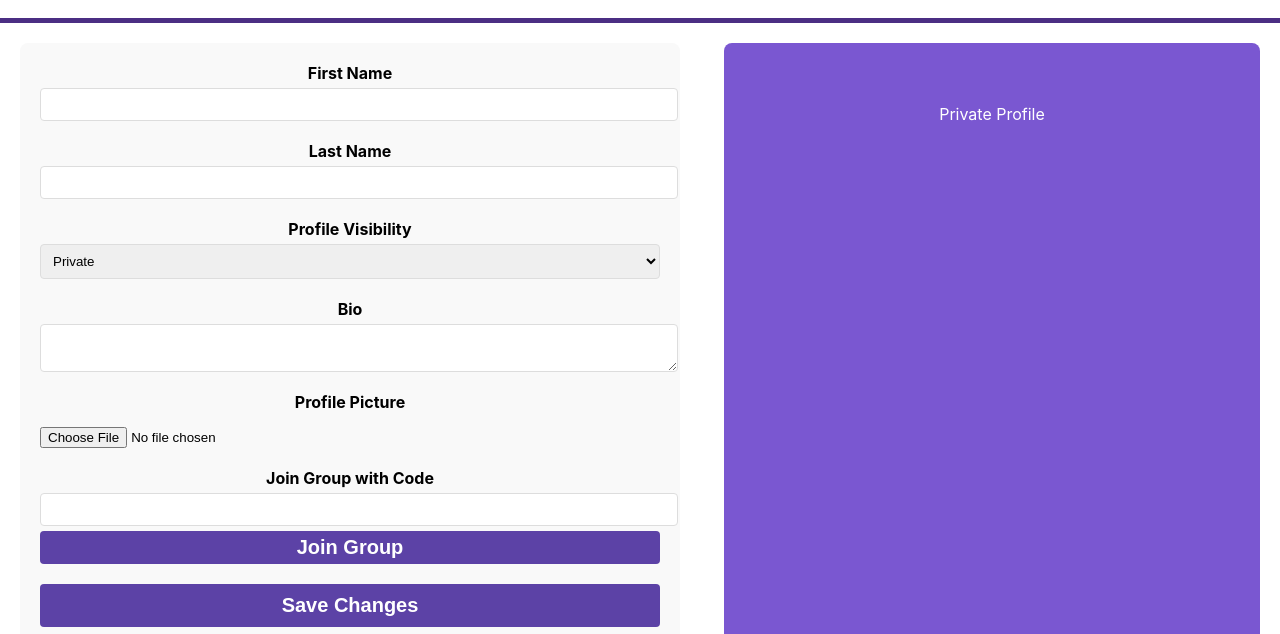
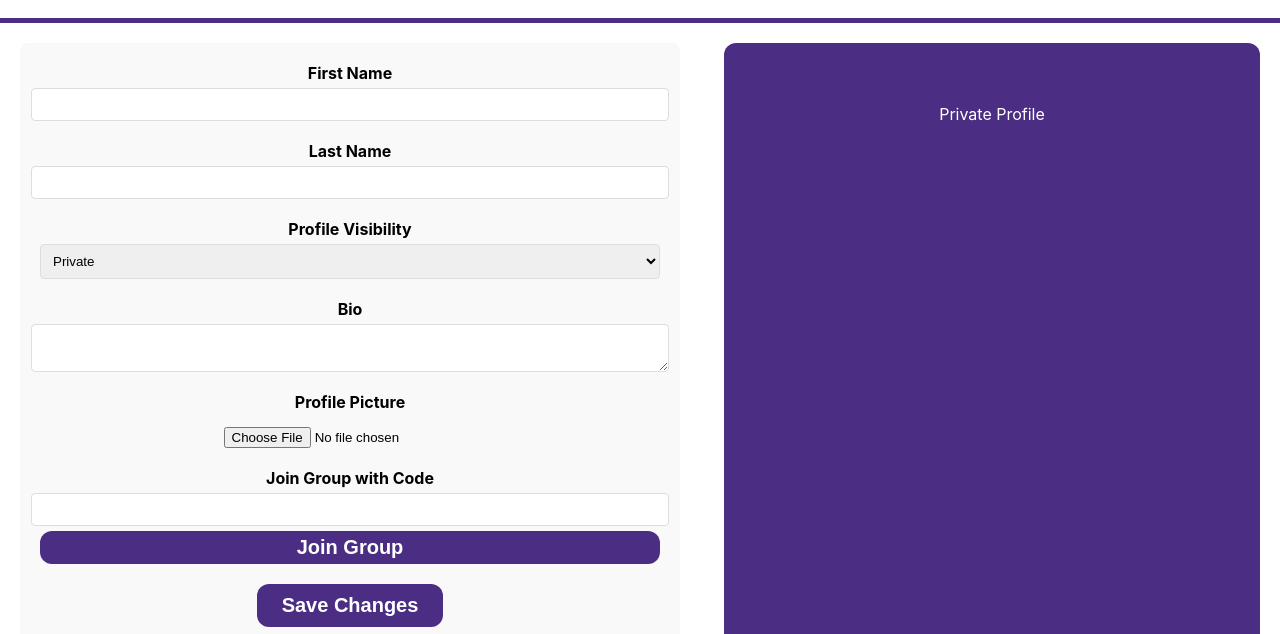
Before and after one commit to renusree153/HuskySync, a React (Create React App) app in the folder huskysync/: page /Settings in a window 1280 px wide. Shown: the part 318-952 px from the top of the page. Built offline with nearby package versions, Linux system fonts and the light colour scheme.

Commit message:
added styling to settings

```diff
--- a/huskysync/src/Home.css
+++ b/huskysync/src/Home.css
@@ -31,5 +31,6 @@
     font-weight: bold;
     display: inline-block;
     font-size: 20px;
-    border-radius: 12px
+    border-radius: 12px;
+    cursor: pointer;
   }
--- a/huskysync/src/Settings.css
+++ b/huskysync/src/Settings.css
@@ -15,6 +15,7 @@
     margin-bottom: 20px;
     display: flex;
     flex-direction: column;
+    align-items: center;
 }
 
 .setting-item label {
@@ -38,28 +39,31 @@
 .small-button {
     padding: 5px 10px;
     margin-top: 5px;
-    background-color: #5c42a6;
+    background-color: #4B2E83;
     color: white;
     border: none;
-    border-radius: 4px;
+    border-radius: 12px;
     cursor: pointer;
+    width: 100%
 }
 
 .save-button {
     padding: 10px 20px;
-    background-color: #5c42a6;
+    background-color: #4B2E83;
     color: white;
     border: none;
-    border-radius: 4px;
+    border-radius: 12px;
     cursor: pointer;
-    width: 100%;
+    width: 30%;
+
+
 }
 
 .profile-blob {
     width: 40%;
-    background-color: #7a57d1;
+    background-color: #4B2E83;
     padding: 20px;
-    border-radius: 8px;
+    border-radius: 12px;
     color: white;
     display: flex;
     flex-direction: column;
@@ -88,7 +92,7 @@
 }
 
 .profile-blob ul li {
-    background-color: #5c42a6;
+    background-color: #4B2E83;
     padding: 5px;
     margin-bottom: 5px;
     border-radius: 4px;
```
